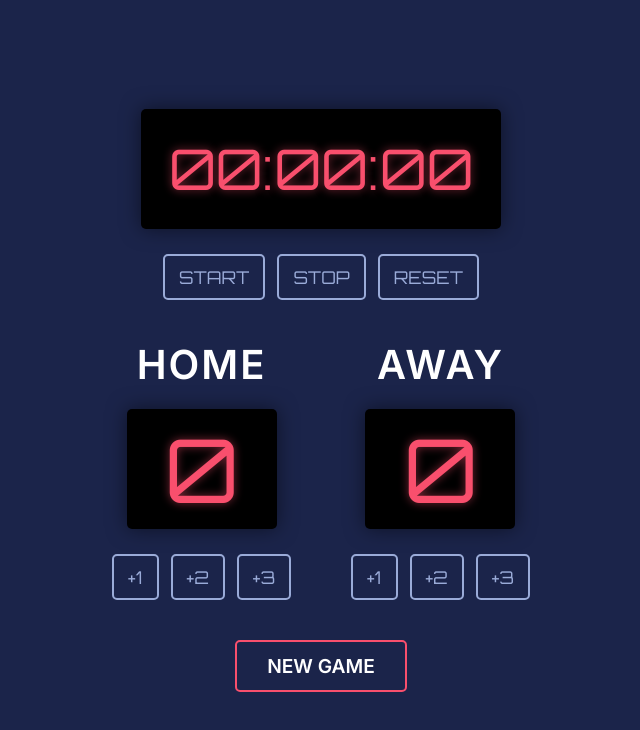
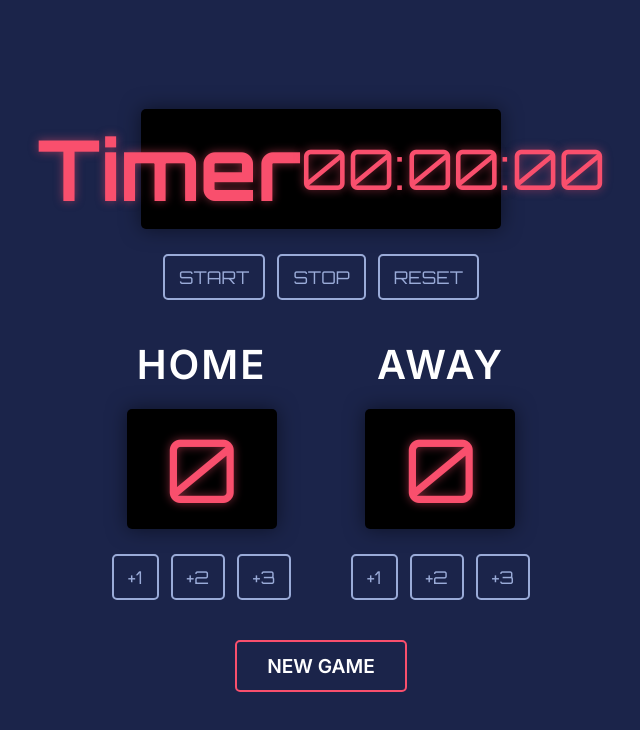
Before and after one commit to dhsdb010/basketball-scoreboard, a website built with Vite: page index.html in a window 1280 px wide. Shown: the whole page, without its empty margins (319-959 px from the left). Built offline with nearby package versions, Linux system fonts and the light colour scheme.

Commit message:
added timer

```diff
--- a/index.html
+++ b/index.html
@@ -15,6 +15,7 @@
     <div class="container">
         <div class="timer">
             <div class="timer-bg">
+                <h2>Timer</h2>
                 <p id="timer" class="timer"><span id="minutes">00</span>:<span id="seconds">00</span>:<span
                         id="tens">00</span></p>
             </div>
```
